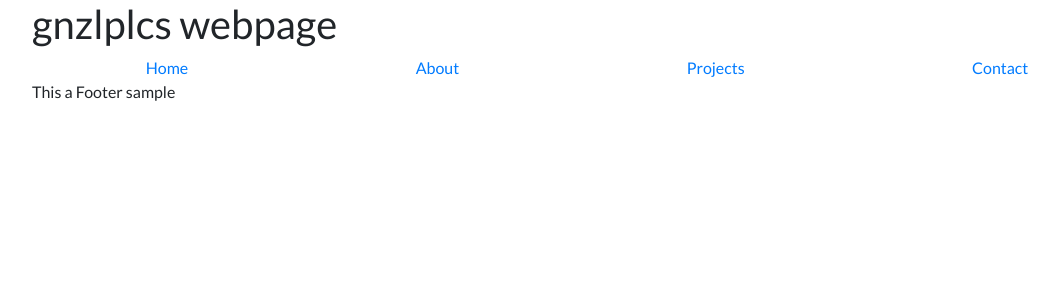
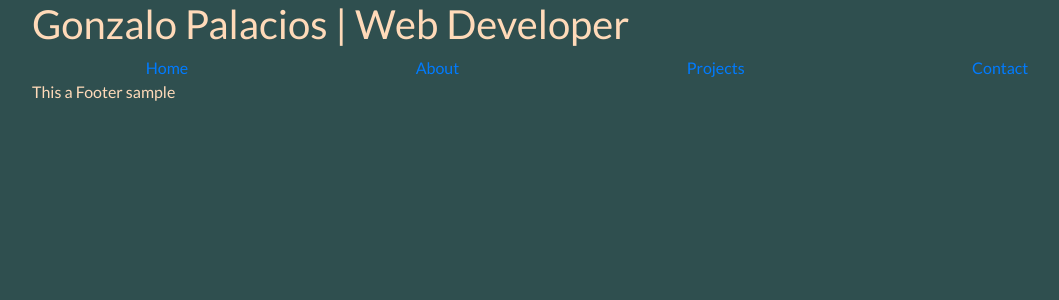
Before and after one commit to gnzlplcs/gonzalopalacios-react, a React (Create React App) app: page / in a window 1280 px wide. Shown: the top 300 px of the page, without its empty margins (53-1112 px from the left). Built offline with nearby package versions, Linux system fonts and the light colour scheme.

Commit message:
first attempt to implement Sass: failed

```diff
--- /dev/null
+++ b/src/App.css
@@ -0,0 +1,4 @@
+* {
+  background-color: darkslategrey;
+  color: peachpuff
+}
--- a/src/App.js
+++ b/src/App.js
@@ -2,6 +2,7 @@ import React from 'react';
 import { Link, Outlet } from 'react-router-dom';
 import { Footer } from './components/Footer';
 import { Header } from './components/Header';
+import './App.css'
 
 function App() {
   return (
--- a/src/components/Header.js
+++ b/src/components/Header.js
@@ -3,7 +3,7 @@ import React from 'react';
 function Header(props) {
   return (
     <header>
-      <h1>gnzlplcs webpage</h1>
+      <h1>Gonzalo Palacios | Web Developer</h1>
     </header>
   )
 }
```
Also changed, not shown: 2 other files (tests, documents, lock files or other folders).
